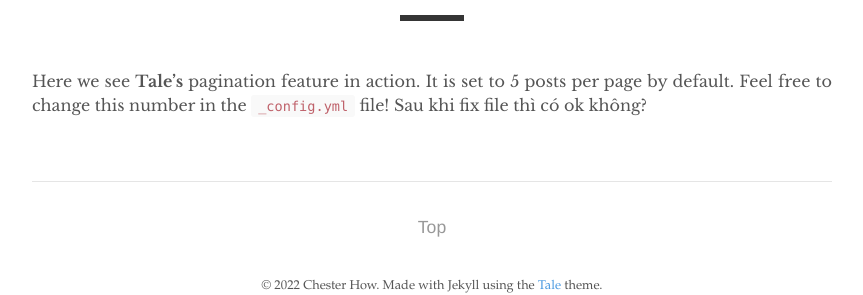
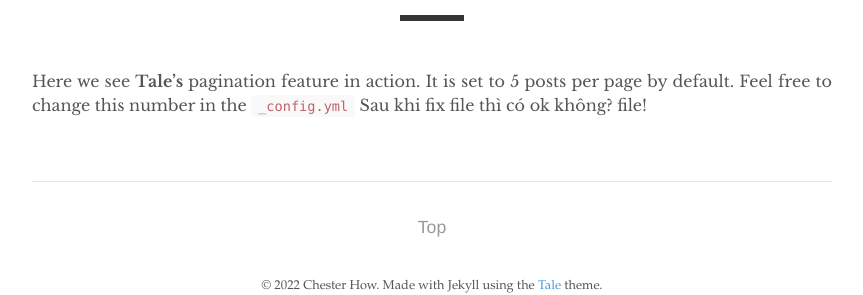
Before and after one commit to codedaoneu/codedaoneu.github.io, a Jekyll site: the page built from _posts/2022-09-04-pagination-post.md, in a window 1280 px wide. Shown: the part 248-543 px from the top of the page, without its empty margins (208-1071 px from the left). Built offline with Jekyll 4.4.1, drawn with Linux system fonts in a browser that asks for light colours.

Commit message:
fix file page2

```diff
--- a/_posts/2022-09-04-pagination-post.md
+++ b/_posts/2022-09-04-pagination-post.md
@@ -5,5 +5,4 @@
 tags: Tale
 ---
 
-Here we see **Tale's** pagination feature in action. It is set to 5 posts per page by default. Feel free to change this number in the `_config.yml` file!
-Sau khi fix file thì có ok không?
+Here we see **Tale's** pagination feature in action. It is set to 5 posts per page by default. Feel free to change this number in the `_config.yml` Sau khi fix file thì có ok không? file!
```
